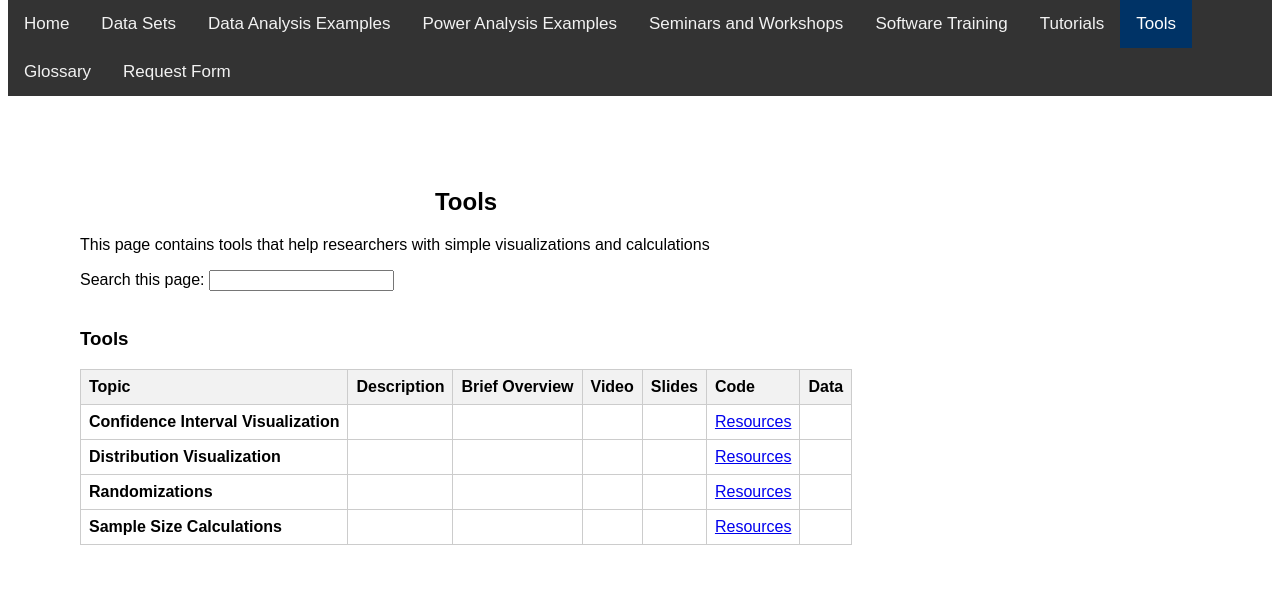
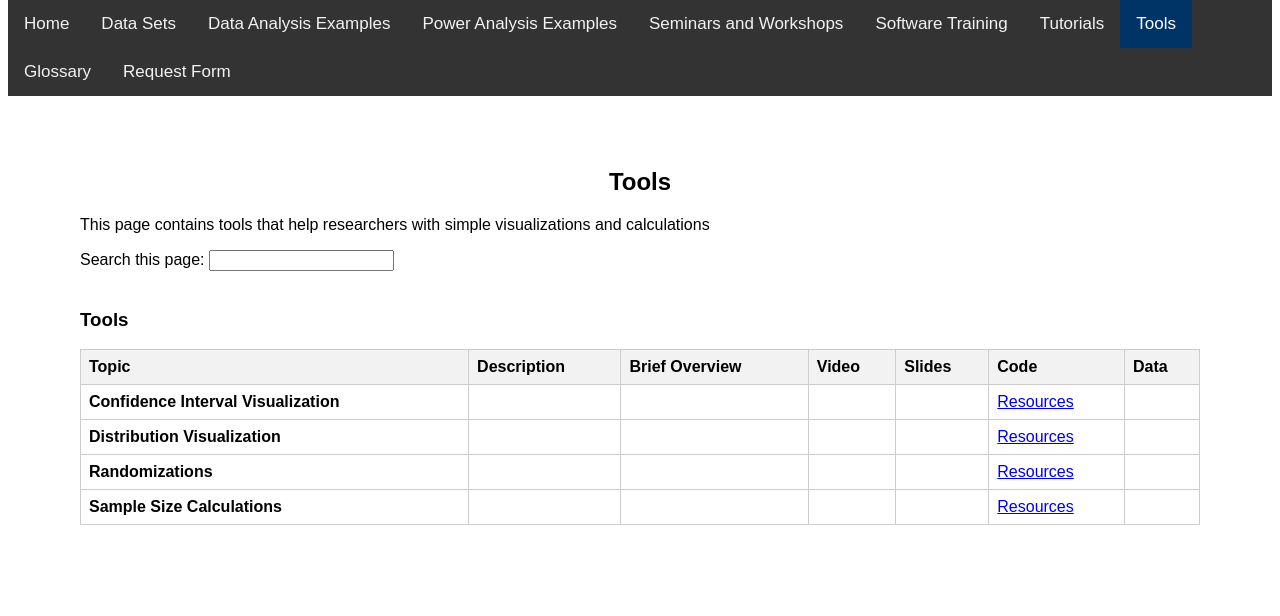
Before and after one commit to mpanderson/DCR-website, a Flask app: page /tools in a window 1280 px wide. Shown: the part 128-744 px from the top of the page. Run offline with Flask 3, Linux system fonts and the light colour scheme; some libraries are stand-ins or nearby versions.

Commit message:
Fixed the format issue for tools page and confidence interval forest plots.

```diff
--- a/templates/base.html
+++ b/templates/base.html
@@ -80,9 +80,7 @@
           body {
               font-family: Arial, sans-serif;
           }
-          .container {
-              display: flex;
-          }
+
           .input-column {
               flex: 1;
               padding: 20px;
--- a/templates/confidenceInterval.html
+++ b/templates/confidenceInterval.html
@@ -3,6 +3,11 @@
 
 {% block content %}
   <main style="font-family: Arial">
+    <style>
+      .container {
+          display: flex;
+      }
+    </style>
      <center> <h2>Confidence Interval Visualization</h2></center>
 
     <p>This page helps explain and visualize the concept of the confidence interval. </p>
```
